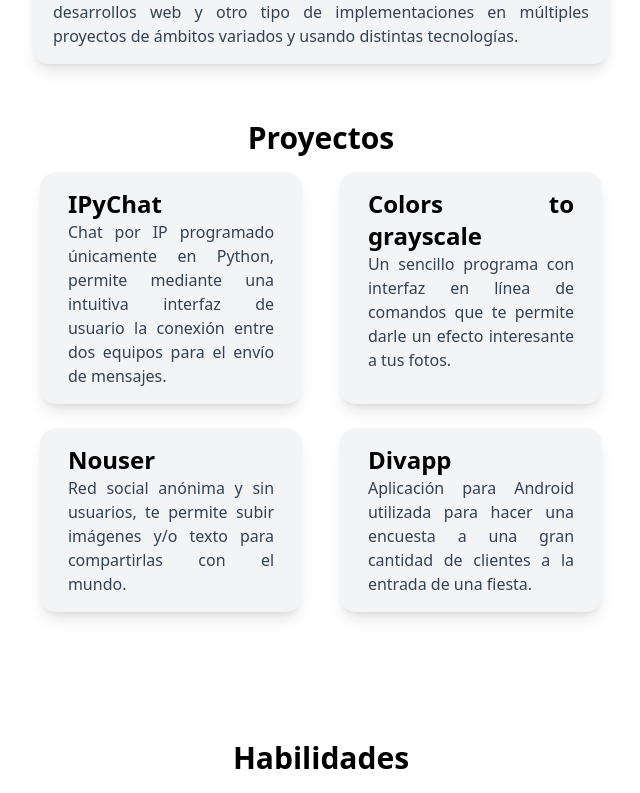
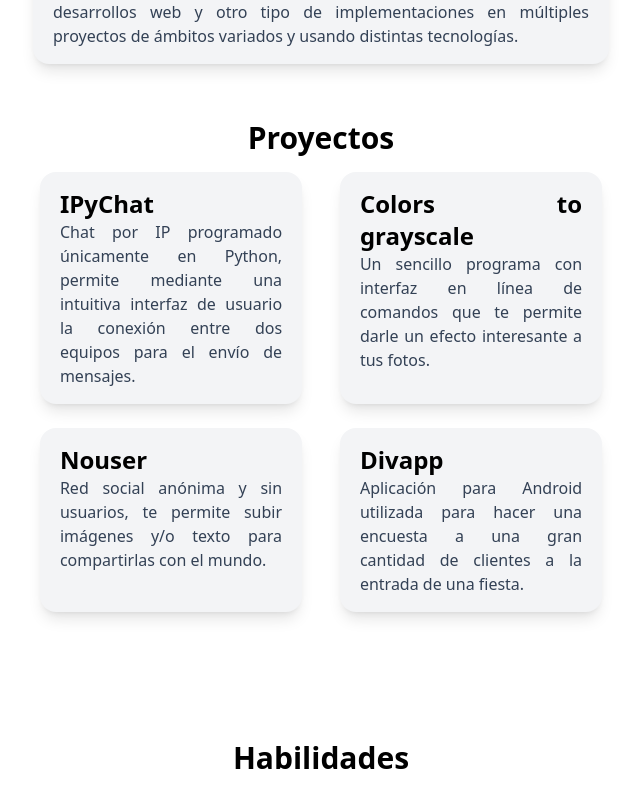
Before and after one commit to warmasster/portfolio, a SvelteKit app: page /home in a window 1280 px wide. Shown: the part 1236-2029 px from the top of the page, without its empty margins (319-959 px from the left). Built offline with nearby package versions, Linux system fonts and the light colour scheme.

Commit message:
margin fix on proyects

```diff
--- a/src/routes/home/Experience.svelte
+++ b/src/routes/home/Experience.svelte
@@ -9,7 +9,7 @@
     <div class="grid grid-cols-1 gap-6 justify-items-center sm:grid-cols-2 text-justify">
         {#each experiences as experience, i}
         <div class=" w-[100%] px-3 shadow-lg bg-gray-100 rounded-2xl {i == experiences.length - 1 && experiences.length % 2 != 0 && 'sm:col-span-2'}">
-            <h1 class="mt-4 ml-2 text-2xl font-semibold">{experience.name}</h1>
+            <h1 class="mt-4 mx-2 text-2xl font-semibold">{experience.name}</h1>
             <h1 class="mx-2 text-md text-slate-700">Desde <b>{experience.from}</b> hasta <b>{experience.to}</b></h1>
             <h1 class="mt-4 mx-2 text-lg text-left font-semibold text-slate-700">Trabajando como {experience.Role}</h1>
             <p class="mb-4 mx-2 text-md text-slate-700">{experience.description}</p>
@@ -24,8 +24,8 @@
     <div class="grid grid-cols-1 gap-6 justify-items-center sm:grid-cols-2 text-justify">
         {#each proyectos as proyecto, i}
         <div class=" w-[95%] px-3 shadow-lg bg-gray-100 rounded-2xl {i == proyectos.length - 1 && proyectos.length % 2 != 0 && 'col-span-2'}">
-            <h1 class="mt-4 mx-4 text-2xl font-semibold">{proyecto.name}</h1>
-            <p class="mb-4 mx-4 text-md text-slate-700">{proyecto.description}</p>
+            <h1 class="mt-4 mx-2 text-2xl font-semibold">{proyecto.name}</h1>
+            <p class="mb-4 mx-2 text-md text-slate-700">{proyecto.description}</p>
         </div>
         {/each}
     </div>
```
